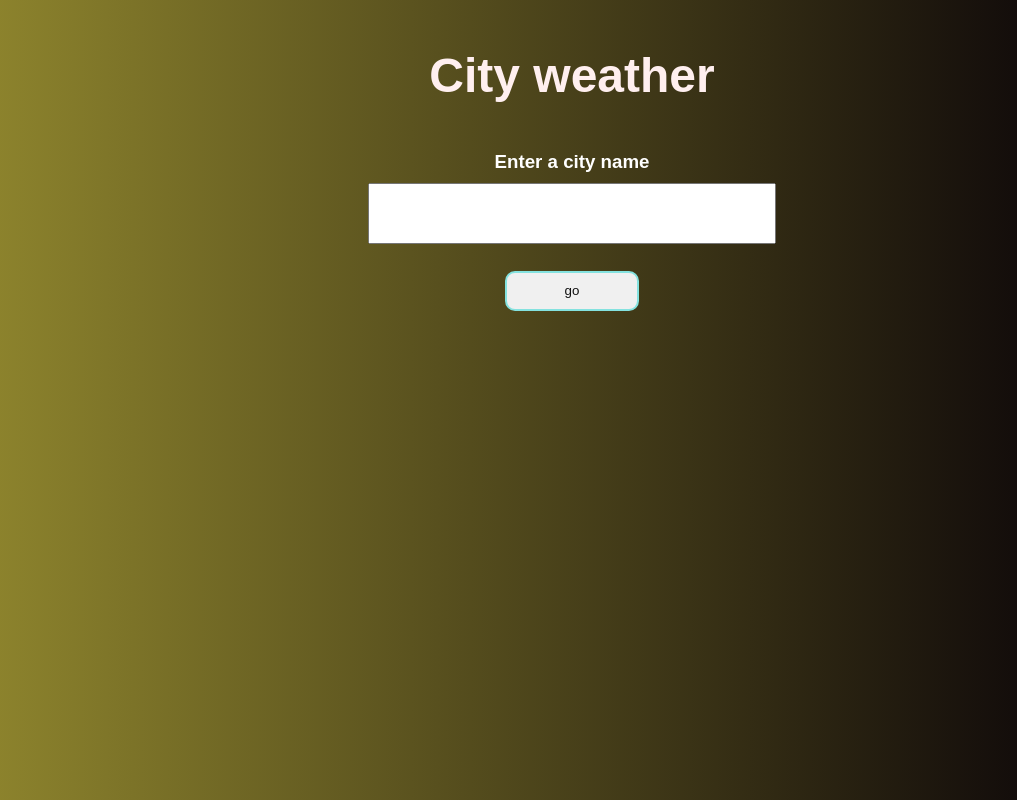
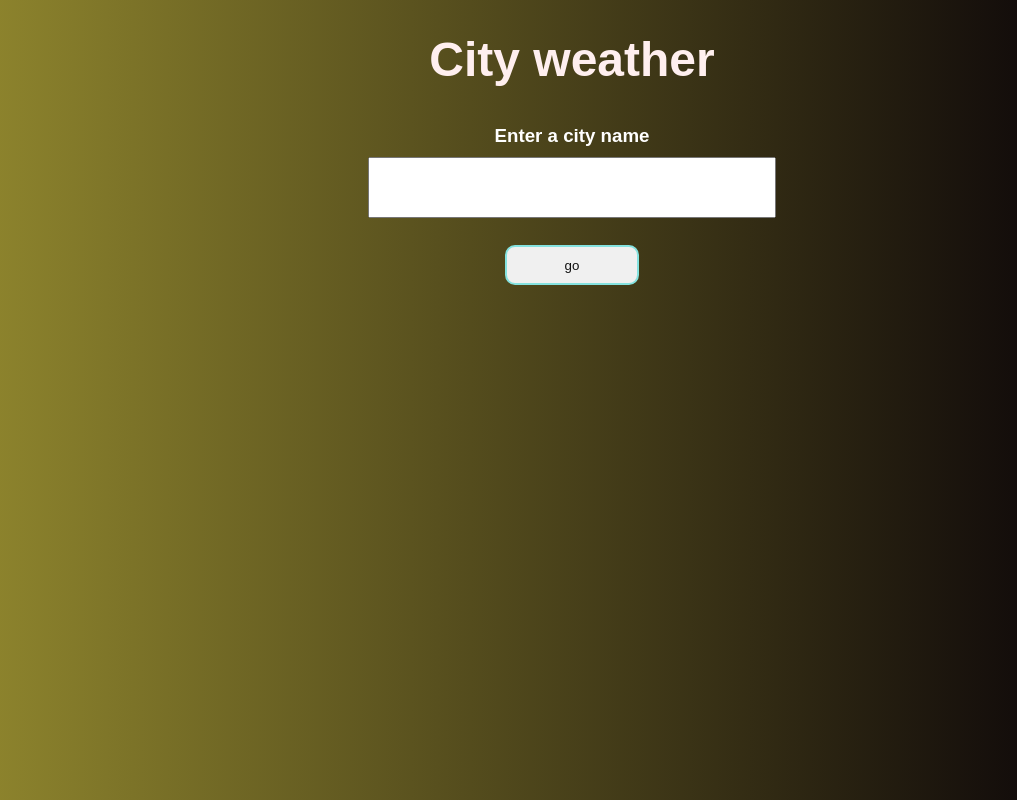
Before and after one commit to alexmagwe/flask-weather-api, a Flask app: page / in a window 1280 px wide. Shown: the whole page, without its empty margins (68-1085 px from the left). Run offline with Flask 2, Linux system fonts and the light colour scheme.

Commit message:
modified margin

```diff
--- a/app/static/style.css
+++ b/app/static/style.css
@@ -11,7 +11,7 @@ body {
 
 .content {
     width: 100%;
-    padding-top: 3em;
+    padding-top: 2em;
     background: transparent;
     text-align: center;
     color: white;
@@ -22,7 +22,7 @@ h1 {
     font-family: Arial, Helvetica, sans-serif;
     text-align: center;
     font-weight: 800;
-    margin: 0 0 1em 0;
+    margin: 0 0 0.8em 0;
     color: rgb(255, 239, 239);
     font-size: 3em;
 }
```
